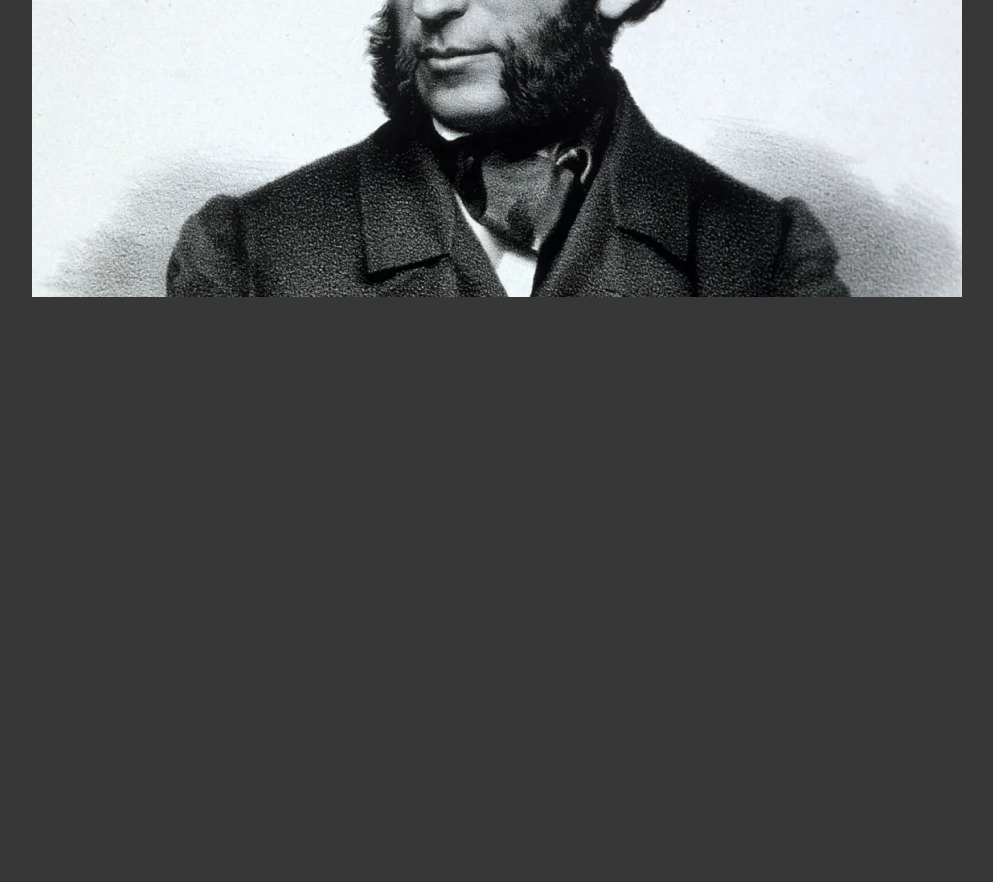
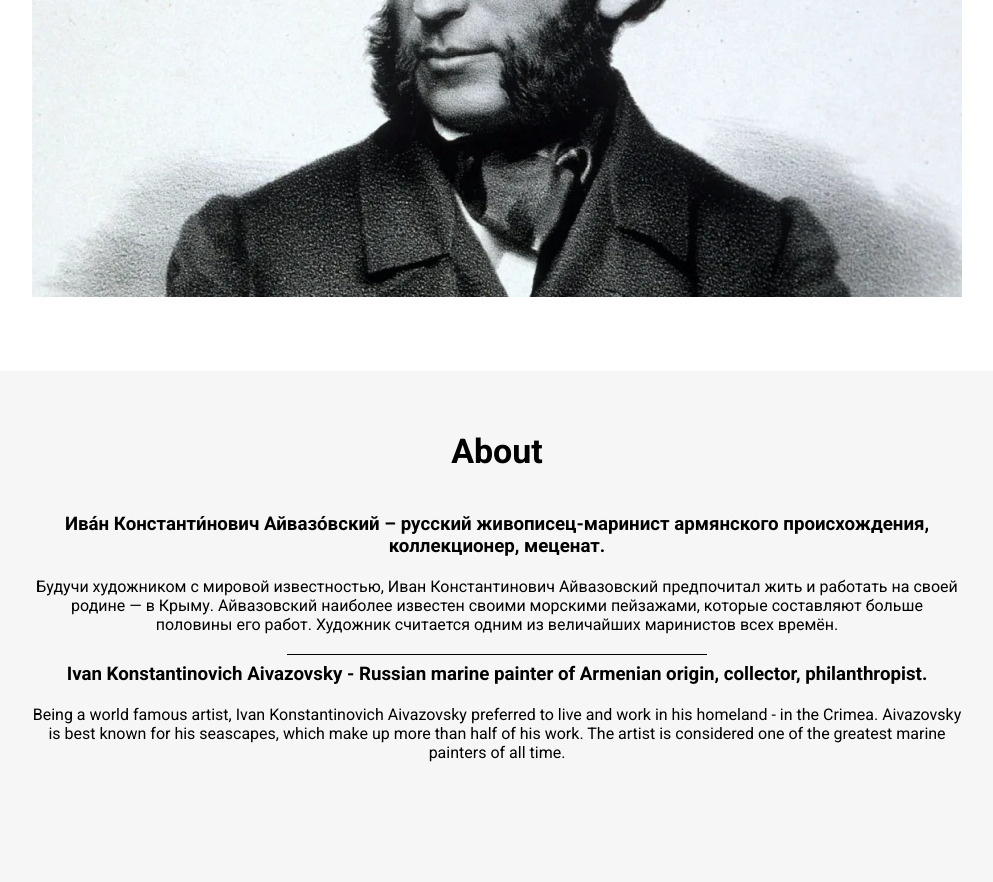
Before and after one commit to ScriptJockeyy/Aivazovskiy, a plain HTML site: page styles/index.html in a window 1280 px wide. Shown: the part 496-1378 px from the top of the page, without its empty margins (143-1136 px from the left). Before the commit the page ends 800 px from the top, so only its background shows below. Drawn offline with Linux system fonts and the light colour scheme.

Commit message:
section about

```diff
--- /dev/null
+++ b/styles/about.css
@@ -0,0 +1,24 @@
+.about {
+  text-align: center;
+  background-color: var(--bg-main-gray);
+  padding: 60px 0 100px 0;
+}
+.about-title {
+  font-size: 34px;
+  font-weight: 700;
+  color: var(--font-color-main);
+  margin: 0 0 42px 0;
+}
+.about-subtitle-ru,
+.about-subtitle-en,
+.about-description-ru,
+.about-description-en {
+  margin: 0 0 20px 0;
+}
+.divider {
+  width: min(420px, 100%);
+  height: 1px;
+  background-color: var(--font-color-main);
+  border: none;
+  /* margin: 0 auto; */ /* произошло схлопывание */
+}
--- a/styles/basix.css
+++ b/styles/basix.css
@@ -19,6 +19,11 @@ ul {
 }
 
 h1,
+h2,
+h3,
+h4,
+h5,
+h6,
 p {
   margin: 0;
 }
--- a/styles/home.css
+++ b/styles/home.css
@@ -1,13 +1,12 @@
 body {
-  background-color: #373737;
+  background-color: var(--bg-main);
 }
-.main {
-}
+
 .home {
   text-align: center;
+  padding: 0 0 70px 0;
 }
-.container {
-}
+
 .home-title {
   font-size: clamp(2rem, 1.488rem + 2.18vw, 2.813rem);
   font-weight: 700;
@@ -16,7 +15,7 @@ body {
 }
 .home-description {
   margin: 0 0 35px 0;
-  font-size: clamp(0.875rem, 0.717rem + 0.67vw, 1.125rem);
+  font-size: var(--font-size-main);
   font-weight: 500;
 }
 .home-image {
@@ -33,7 +32,4 @@ body {
   .home-title {
     width: min-content;
   }
-
-  .home-description {
-  }
 }
--- a/styles/index.css
+++ b/styles/index.css
@@ -2,3 +2,4 @@
 @import url('variables.css');
 @import url('header.css');
 @import url('home.css');
+@import url('about.css');
--- a/styles/index.html
+++ b/styles/index.html
@@ -64,6 +64,34 @@
           />
         </div>
       </section>
+      <section class="about" aria-label="about-section">
+        <div class="container">
+          <h2 class="about-title" aria-label="about title">About</h2>
+          <h3 class="about-subtitle-ru" aria-label="about subtitle">
+            Ива́н Константи́нович Айвазо́вский – русский живописец-маринист
+            армянского происхождения, коллекционер, меценат.
+          </h3>
+          <p class="about-description-ru" aria-label="about description">
+            Будучи художником с мировой известностью, Иван Константинович
+            Айвазовский предпочитал жить и работать на своей родине — в Крыму.
+            Айвазовский наиболее известен своими морскими пейзажами, которые
+            составляют больше половины его работ. Художник считается одним из
+            величайших маринистов всех времён.
+          </p>
+          <hr class="divider" />
+          <h3 class="about-subtitle-en" aria-label="about subtitle en">
+            Ivan Konstantinovich Aivazovsky - Russian marine painter of Armenian
+            origin, collector, philanthropist.
+          </h3>
+          <p class="about-description-en" aria-label="about description en">
+            Being a world famous artist, Ivan Konstantinovich Aivazovsky
+            preferred to live and work in his homeland - in the Crimea.
+            Aivazovsky is best known for his seascapes, which make up more than
+            half of his work. The artist is considered one of the greatest
+            marine painters of all time.
+          </p>
+        </div>
+      </section>
     </main>
     <footer class="footer"></footer>
   </body>
--- a/styles/variables.css
+++ b/styles/variables.css
@@ -5,5 +5,5 @@
   --font-color-gray: #828282;
   --font-color-main: black;
 
-  --font-size-main: 18px;
+  --font-size-main: clamp(0.875rem, 0.717rem + 0.67vw, 1.125rem);
 }
```
